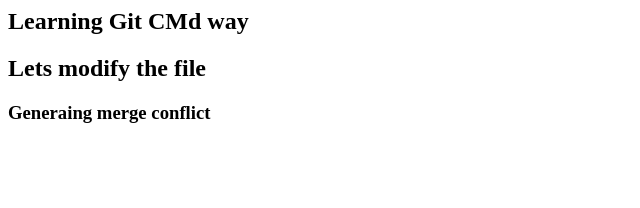
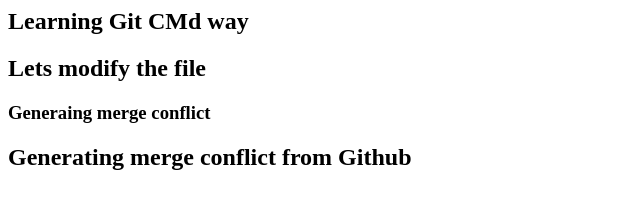
Before and after one commit to pooja2512/PracticeCmdWay, a plain HTML site: page index.html in a window 1280 px wide. Shown: the whole page, without its empty margins (0-640 px from the left). Drawn offline with Linux system fonts and the light colour scheme.

Commit message:
generating conflict from github

```diff
--- a/index.html
+++ b/index.html
@@ -1,3 +1,4 @@
 <h2>Learning Git CMd way</h2>
 <h2>Lets modify the file</h2>
 <h3>Generaing merge conflict</h3>
+<h2>Generating merge conflict from Github</h2>
```
